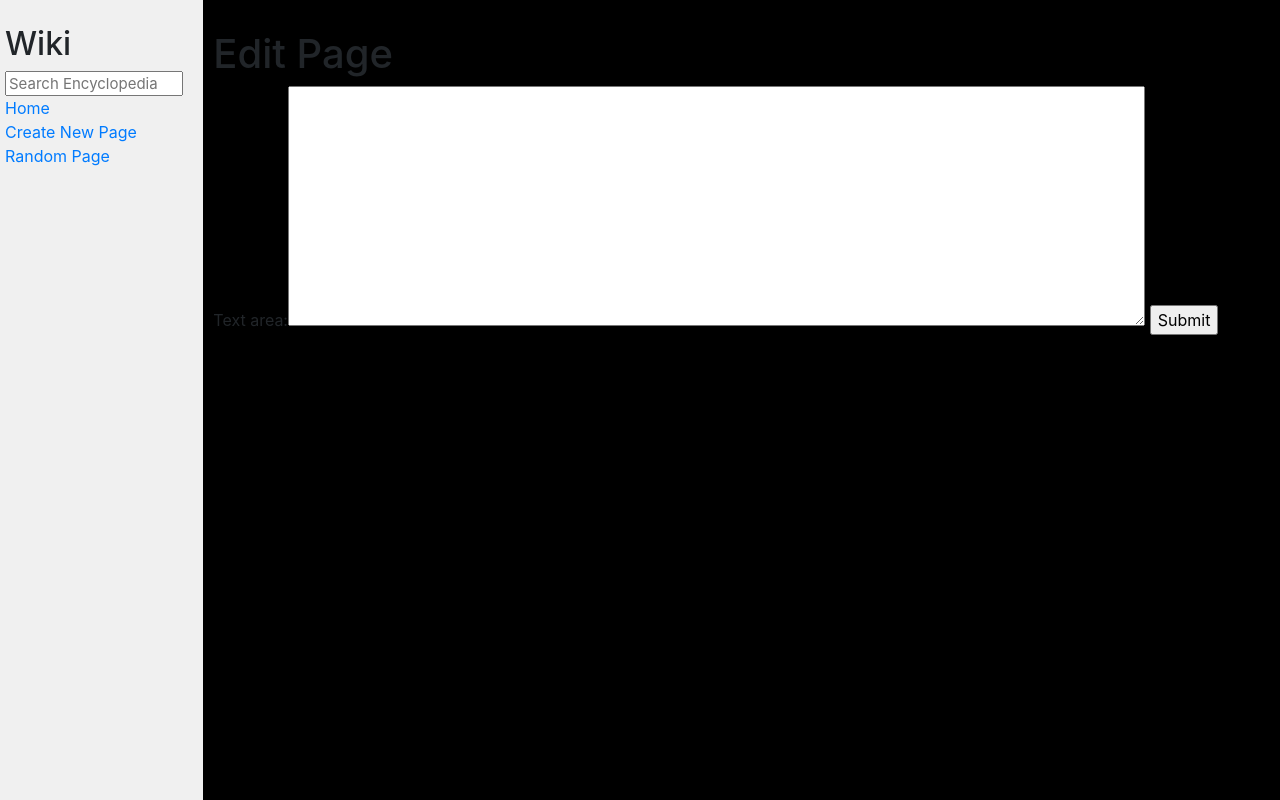
After one commit to helington/CS50-web-programing-with-Python-and-JavaScript, a Django app: page /edit/1 in a window 1280 px wide. The commit adds this page. Run offline with Django 3.2, Linux system fonts and the light colour scheme; some libraries are stand-ins or nearby versions.

Commit message:
almost finished project

```diff
--- a/Projects/project 1/wiki/encyclopedia/static/encyclopedia/styles.css
+++ b/Projects/project 1/wiki/encyclopedia/static/encyclopedia/styles.css
@@ -1,6 +1,6 @@
 body {
     margin: 0;
-    background-color: white;
+    background-color: black;
 }
 
 code {
@@ -12,7 +12,10 @@ h1 {
     padding-top: 20px;
 }
 
-
+textarea {
+    height: 30vh;
+    width: 80%;
+}
 
 .main {
     padding: 10px;
--- /dev/null
+++ b/Projects/project 1/wiki/encyclopedia/templates/encyclopedia/edit.html
@@ -0,0 +1,13 @@
+{% extends "encyclopedia/layout.html" %}
+{% block title %}
+    Add new Page
+{% endblock %}
+
+{% block body %}
+    <h1>Edit Page</h1>
+    <form action="{% url 'edit' title=title %}" method="post" >
+        {% csrf_token %}
+        {{ form }}
+        <input type="submit">
+    </form>
+{% endblock %}
--- a/Projects/project 1/wiki/encyclopedia/templates/encyclopedia/entry_page.html
+++ b/Projects/project 1/wiki/encyclopedia/templates/encyclopedia/entry_page.html
@@ -6,7 +6,10 @@
 
 {% block body %}
     <div>
-        {{entry}}
+        {{entry | safe}}
+    </div>
+    <div>
+        <a href="/edit/{{title}}">Edit page</a>
     </div>
 
 {% endblock %}
--- a/Projects/project 1/wiki/encyclopedia/templates/encyclopedia/index.html
+++ b/Projects/project 1/wiki/encyclopedia/templates/encyclopedia/index.html
@@ -9,7 +9,7 @@
 
     <ul>
         {% for entry in entries %}
-            <li><a href="/wiki/{{entry}}">{{ entry }}</a></li>
+            <li><a href="{% url 'entry_page' title=entry %}">{{ entry }}</a></li>
         {% endfor %}
     </ul>
 
--- a/Projects/project 1/wiki/encyclopedia/templates/encyclopedia/layout.html
+++ b/Projects/project 1/wiki/encyclopedia/templates/encyclopedia/layout.html
@@ -22,7 +22,7 @@
                     <a href="{% url 'add' %}"> Create New Page </a>
                 </div>
                 <div>
-                    Random Page
+                    <a href="{% url 'random' %}">Random Page </a>
                 </div>
                 {% block nav %}
                 {% endblock %}
--- a/Projects/project 1/wiki/encyclopedia/urls.py
+++ b/Projects/project 1/wiki/encyclopedia/urls.py
@@ -6,5 +6,7 @@ urlpatterns = [
     path("", views.index, name="index"),
     path("wiki/<str:title>", views.entry_page, name="entry_page"),
     path("search", views.search, name="search"),
-    path("add", views.add, name="add")
+    path("add", views.add, name="add"),
+    path("random", views.random, name="random"),
+    path("edit/<str:title>", views.edit, name="edit")
 ]
--- a/Projects/project 1/wiki/encyclopedia/views.py
+++ b/Projects/project 1/wiki/encyclopedia/views.py
@@ -1,13 +1,16 @@
 from django.shortcuts import render
-from django.http import HttpResponseRedirect
+from django.http import HttpResponse, HttpResponseRedirect
 from django import forms
 from django.urls import reverse
-from encyclopedia.functions import compare_string
+from encyclopedia.functions import compare_string, random_page, convert_markdown_to_html
 from . import util
 
 class NewPageForm(forms.Form):
     title = forms.CharField(label="title")
     text_area = forms.CharField(widget=forms.Textarea)
+
+class EditPageForm(forms.Form):
+    text_area = forms.CharField(widget=forms.Textarea())
 
 def index(request):
     return render(request, "encyclopedia/index.html", {
@@ -16,7 +19,7 @@ def index(request):
 
 def entry_page(request, title):
     return render(request, "encyclopedia/entry_page.html", {
-        "entry": util.get_entry(title),
+        "entry": convert_markdown_to_html(util.get_entry(title)),
         "title": title
     })
 
@@ -43,11 +46,32 @@ def add(request):
         if form.is_valid():
             title = form.cleaned_data["title"]
             text_area = form.cleaned_data["text_area"]
+            util.save_entry(title, text_area)
+            return HttpResponseRedirect(f"/wiki/{title}")
 
         else:
-            return render(request, "encyclopedia(add.html", {
+            return render(request, "encyclopedia/add.html", {
                 "form": form
             })
     return render(request, "encyclopedia/add.html", {
         "form": NewPageForm()
     })
+
+def edit(request, title):
+    if request.method == "POST":
+        form = EditPageForm(request.POST)
+        if form.is_valid():
+            text_area = form.cleaned_data["text_area"]
+            util.save_entry(title, text_area)
+            return HttpResponseRedirect(f"/wiki/{title}")
+        else:
+            return render(render, "encyclopedia/edit.html", {
+                "form": form
+            })
+    return render(request, "encyclopedia/edit.html", {
+        "form": EditPageForm(initial={'text_area': util.get_entry(title)}),
+        "title": title
+    })
+
+def random(request):
+    return HttpResponseRedirect(f"wiki/{random_page(util.list_entries())}")
```
Also changed, not shown: Projects/project 1/wiki/encyclopedia/functions.py (+14 -0 lines), Projects/project 1/wiki/db.sqlite3, Projects/project 1/wiki/entries/Django.md (line endings or trailing spaces).
